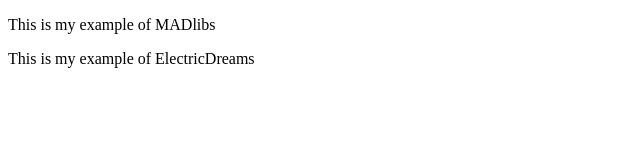
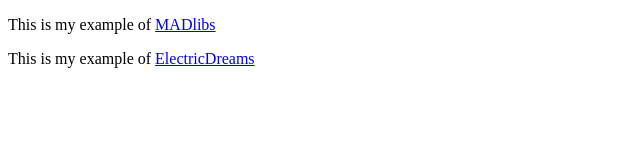
Before and after one commit to colleen-smith/colleen-smith.github.io, a plain HTML site: page index.html in a window 1280 px wide. Shown: the whole page, without its empty margins (0-640 px from the left). Drawn offline with Linux system fonts and the light colour scheme.

Commit message:
add links

```diff
--- a/index.html
+++ b/index.html
@@ -4,7 +4,7 @@
 	<title>Colleen Smith</title>
 </head>
 <body>
-<p>This is my example of MADlibs</p>
-<p>This is my example of ElectricDreams</p>
+<p>This is my example of <a href = "MADlibs/fortune_rev2.html">MADlibs</a></p>
+<p>This is my example of <a href = "electricDreams/powerup.html">ElectricDreams</a></p>
 </body>
 </html>
```
